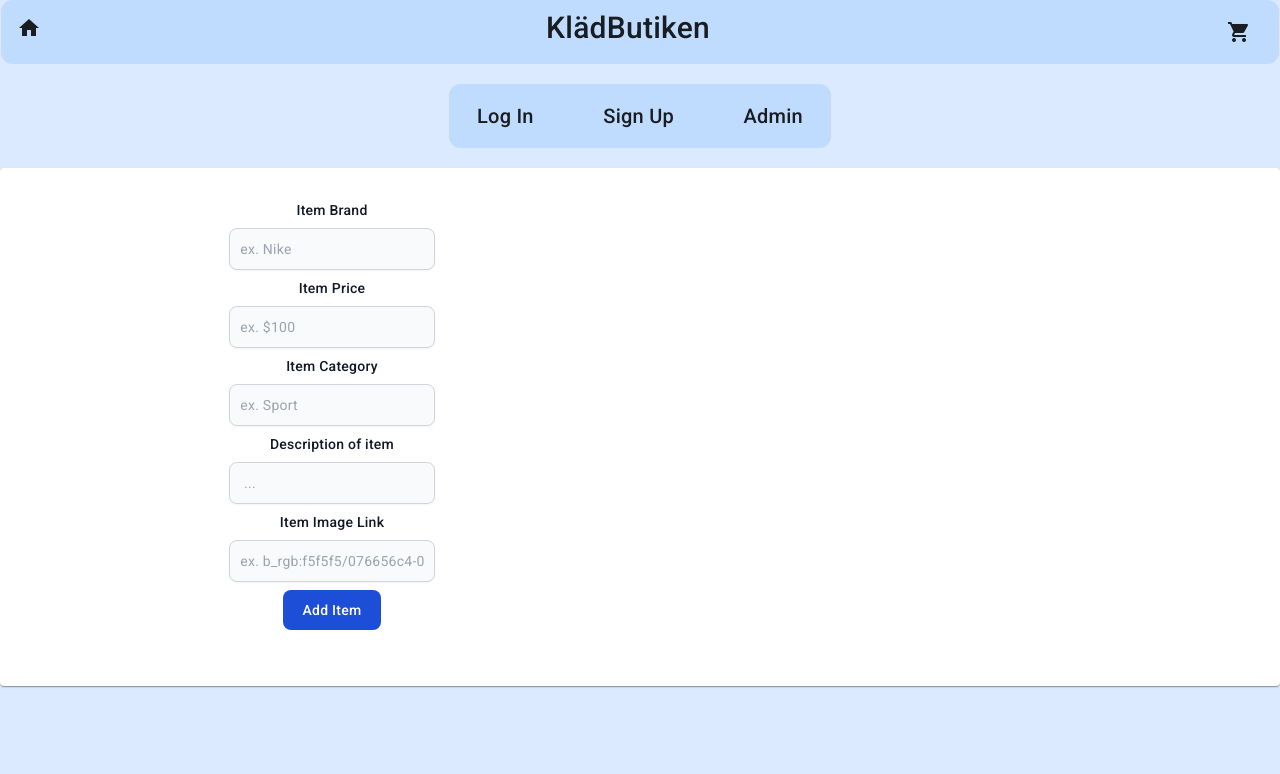
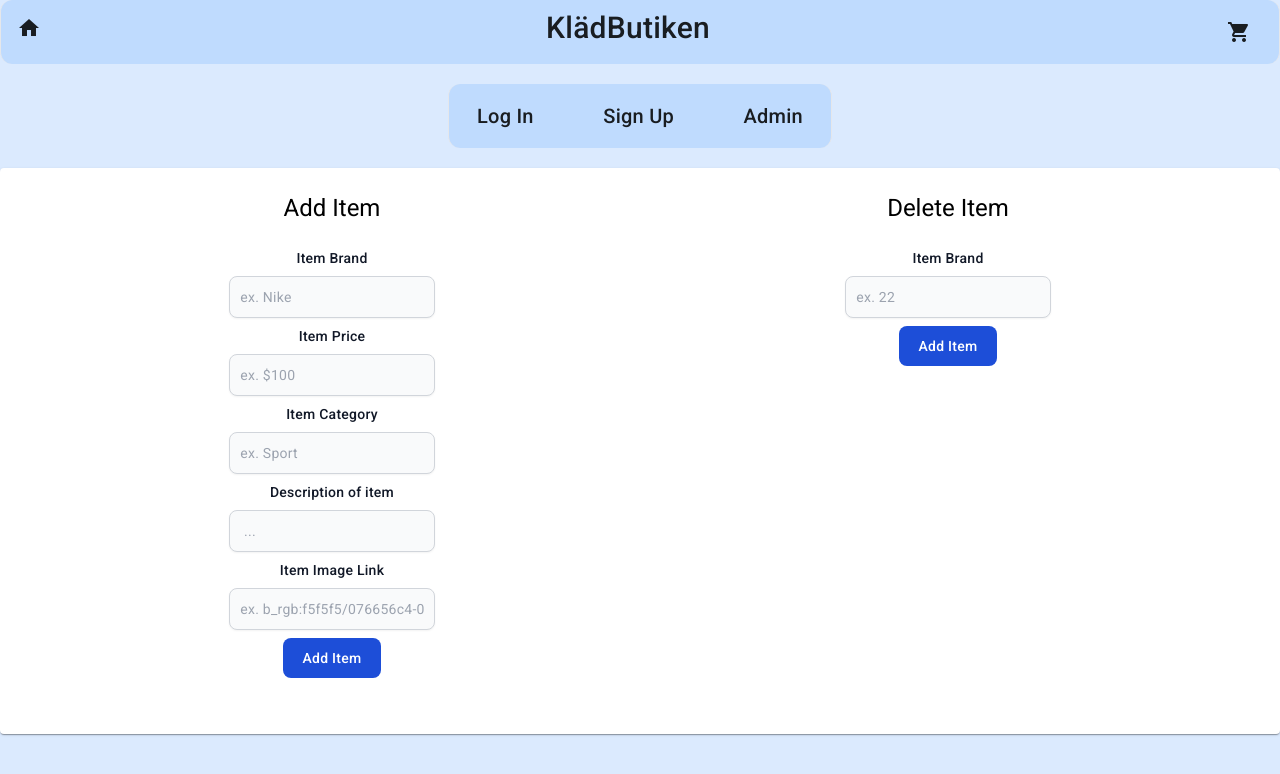
Before and after one commit to NiklasSahlbergNackademin/PanosTest, an Angular app: page /admin in a window 1280 px wide. Shown: the top 774 px of the page. Built offline with nearby package versions, Linux system fonts and the light colour scheme.

Commit message:
delete funktion funkar

```diff
--- a/src/app/pages/admin/admin.component.html
+++ b/src/app/pages/admin/admin.component.html
@@ -1,7 +1,9 @@
 <mat-card class="max-w-7xl mx-auto bg-blue-100 p-6">
   <div class="flex flex-row">
     <form class="w-6/12" #form="ngForm" (ngSubmit)="onSubmit()">
+
     <div class="mb-6 flex flex-col items-center">
+      <h1>Add Item</h1>
       <label for="name" class="block m-2 text-sm font-medium text-gray-900 dark:text-white">Item Brand</label>
       <input type="text" id="name" name="nameItem"
              class="shadow-sm bg-gray-50 border border-gray-300 text-gray-900 text-sm rounded-lg focus:ring-blue-500
@@ -40,5 +42,24 @@
       </button>
     </div>
   </form>
+
+    <form class="w-6/12" #form="ngForm" (ngSubmit)="onDelete()">
+
+      <div class="mb-6 flex flex-col items-center">
+        <h1>Delete Item</h1>
+        <label for="id" class="block m-2 text-sm font-medium text-gray-900 dark:text-white">Item Brand</label>
+        <input type="text" id="id" name="id" placeholder="ex. 22" [(ngModel)]="id"
+               class="shadow-sm bg-gray-50 border border-gray-300 text-gray-900 text-sm rounded-lg focus:ring-blue-500
+             focus:border-blue-500 block w-1/3 p-2.5 dark:bg-gray-700 dark:border-gray-600 dark:placeholder-gray-400
+             dark:text-white dark:focus:ring-blue-500 dark:focus:border-blue-500 dark:shadow-sm-light" required
+               >
+        <button type="submit" id="subButton2"
+                class="text-white bg-blue-700 hover:bg-blue-800 focus:ring-4 focus:outline-none
+              focus:ring-blue-300 font-medium rounded-lg m-2 text-sm px-5 py-2.5 text-center
+              dark:bg-blue-600 dark:hover:bg-blue-700 dark:focus:ring-blue-800">
+          Add Item
+        </button>
+      </div>
+    </form>
   </div>
 </mat-card>
--- a/src/app/pages/admin/admin.component.ts
+++ b/src/app/pages/admin/admin.component.ts
@@ -7,23 +7,24 @@ import {HttpClient, HttpHeaders} from "@angular/common/http";
   templateUrl: './admin.component.html',
   styleUrls: ['./admin.component.css']
 })
-export class AdminComponent{
+export class AdminComponent {
   products: Array<Product> | undefined;
 
-
+  id: number | undefined;
   name: string | undefined;
   price: number | undefined;
   category: string | undefined;
   description: string | undefined;
   image: string | undefined;
 
-  constructor(private http: HttpClient) {}
+  constructor(private http: HttpClient) {
+  }
 
   onSubmit() {
     const headers = new HttpHeaders().set('Content-Type', 'application/json');
     this.http.post('http://localhost:8080/item/add',
-      { name: this.name, price: this.price,category: this.category, description: this.description, image: this.image },
-      { headers,observe: 'response'}).subscribe(
+      {name: this.name, price: this.price, category: this.category, description: this.description, image: this.image},
+      {headers, observe: 'response'}).subscribe(
       res => {
         console.log(res);
         this.name = '';
@@ -31,13 +32,36 @@ export class AdminComponent{
         this.category = '';
         this.description = '';
         this.image = '';
-        if (res.status) {console.log("Successfully Created")}
+        if (res.status) {
+          console.log("Successfully Created")
+        }
       },
-        err => {
-        if (err.status === 404) {console.log("Not Found");}
-        else if (err.status === 400) {console.log("Bad Request");}
+      err => {
+        if (err.status === 404) {
+          console.log("Not Found");
+        } else if (err.status === 400) {
+          console.log("Bad Request");
+        }
       });
   }
 
+  onDelete() {
+    const headers = new HttpHeaders().set('Content-Type', 'application/json');
+    this.http.delete(`http://localhost:8080/item/delete/${this.id}`, {headers, observe: 'response'}).subscribe(
+      res => {
+        if (res.status === 204) {
+          console.log("Successfully Deleted");
+        }
+      },
+      err => {
+        if (err.status === 404) {
+          console.log("Not Found");
+        } else if (err.status === 400) {
+          console.log("Bad Request");
+        }
+      }
+    );
 
+
+  }
 }
--- a/src/app/pages/home/components/product-box/product-box.component.html
+++ b/src/app/pages/home/components/product-box/product-box.component.html
@@ -7,7 +7,7 @@
         <div class="w-full bg-blue-200"
             [ngClass]="{'px-8 flex flex-col justify-between': fullWidthMode}">
             <div class="rounded-xl ">
-              <h5>{{ product.category }}</h5>
+              <h5>{{ product.category + ' ' + '(id: ' + product.id + ')'}}</h5>
                 <p class="truncate hover:whitespace-normal">{{ product.name }}</p>
                 <p *ngIf="fullWidthMode"> {{ product.description }}</p>
             </div>
```
